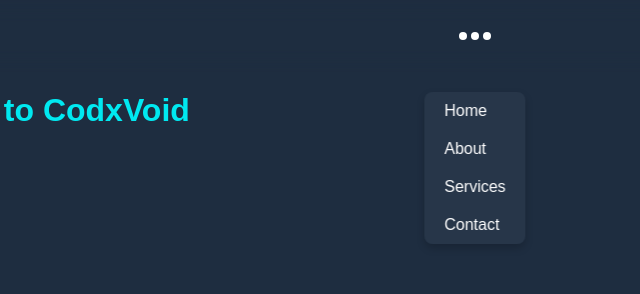
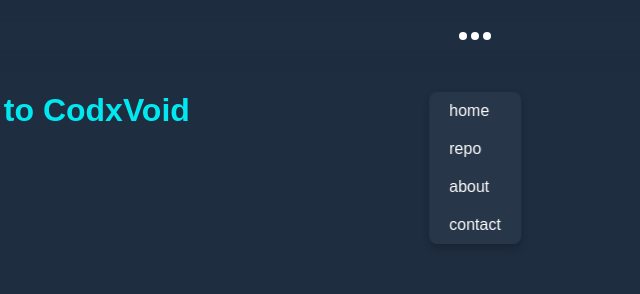
Before and after one commit to codxvoid/CodxWebv1, a plain HTML site: page index.html in a window 1280 px wide. Both pictures are taken after a click on the element 640 px from the left and 36 px from the top of the page. Shown: the top 294 px of the page, 165-805 px from the left. Drawn offline with Linux system fonts and the light colour scheme.

Commit message:
Update index.html

```diff
--- a/index.html
+++ b/index.html
@@ -162,10 +162,10 @@
 
 
       <div class="dropdown-menu" id="dropdownMenu">
-        <a href="#home">Home</a>
-        <a href="#about">About</a>
-        <a href="#services">Services</a>
-        <a href="#contact">Contact</a>
+        <a href="#home">home</a>
+        <a href="#about">repo</a>
+        <a href="#services">about</a>
+        <a href="#contact">contact</a>
       </div>
     </div>
   </div>
```
